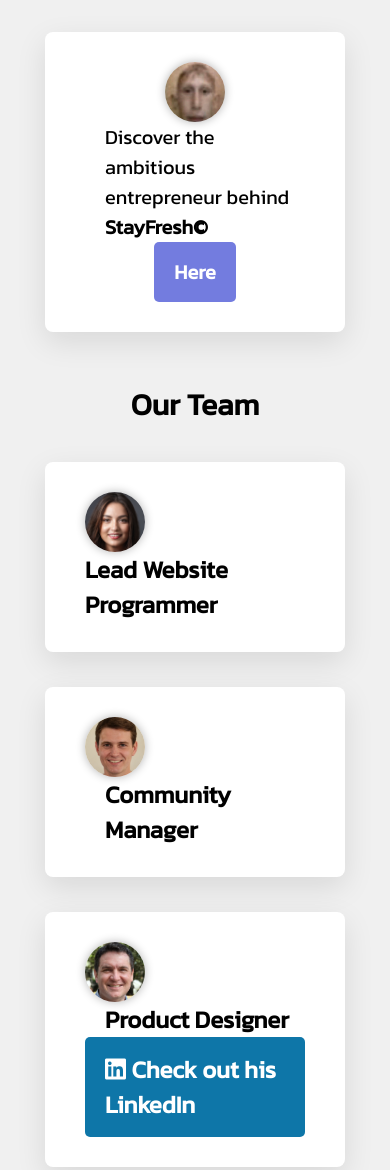
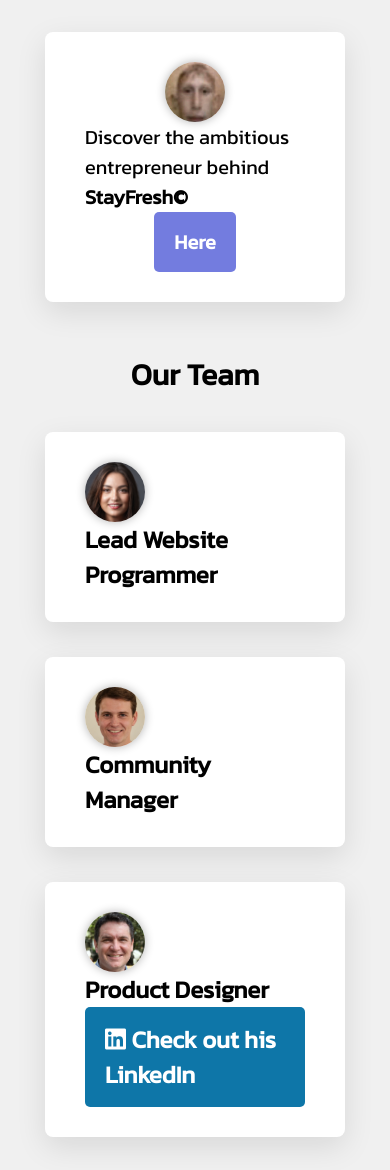
Before and after one commit to Fontaine-Hugo/my-startup-lewagon, a plain HTML site: page index.html in a window 390 px wide. Shown: the part 1020-2190 px from the top of the page. Drawn offline with Linux system fonts and the light colour scheme; a script that the page names is missing.

Commit message:
Update card.css

```diff
--- a/css/components/card.css
+++ b/css/components/card.css
@@ -22,6 +22,12 @@
 	margin-left: 20px;
 }
 
+@media (max-width: 540px) {
+	.card-profile p {
+		margin-left: 0;
+	}
+}
+
 .flex {
 	display: flex;
 }
```
